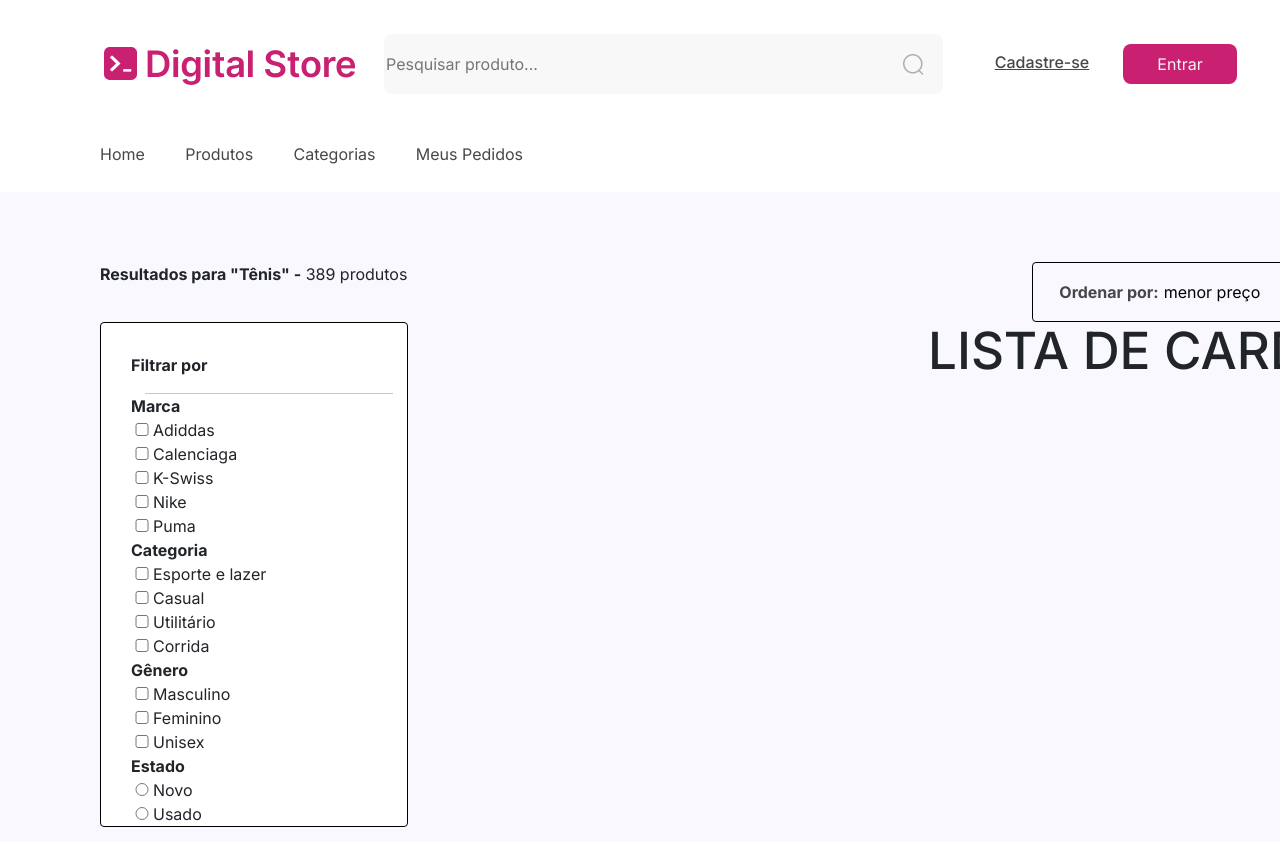
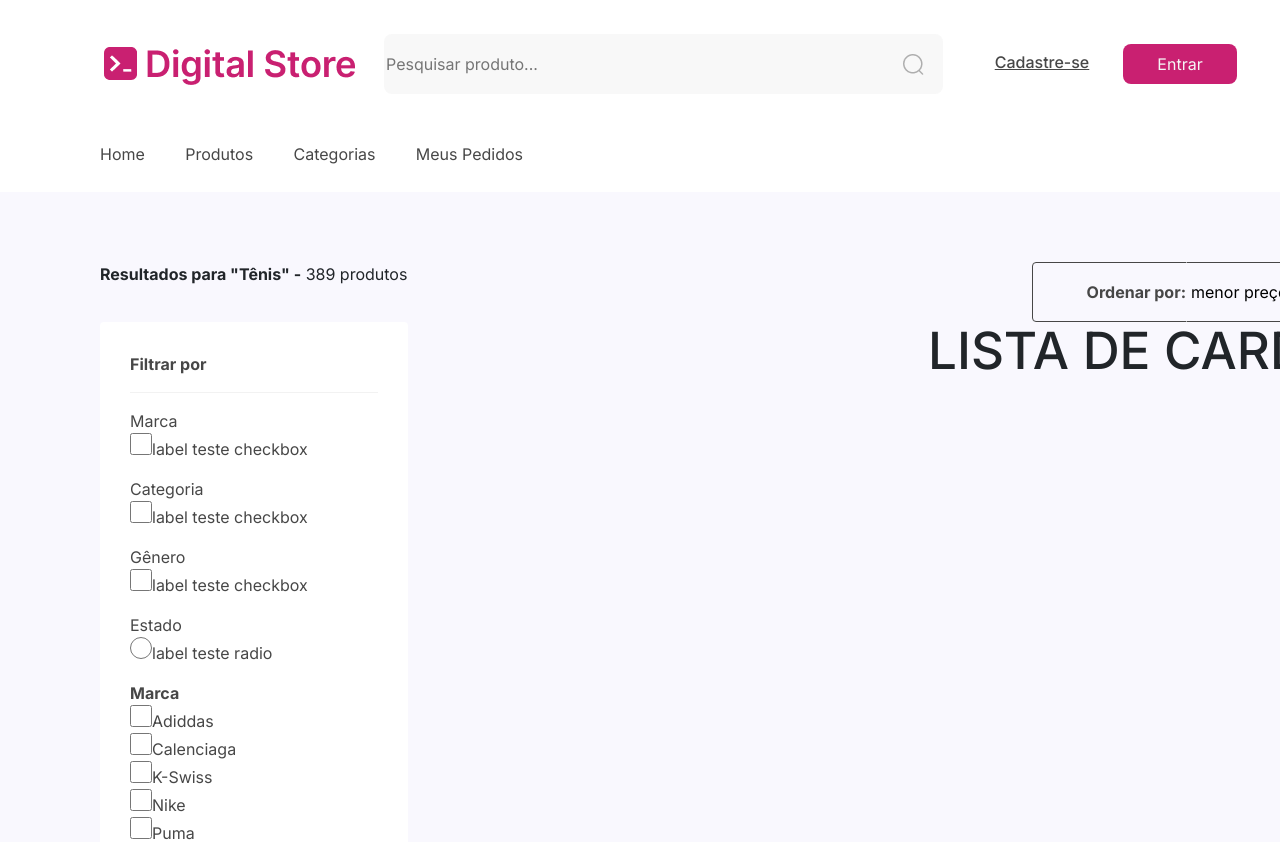
Before and after one commit to JohnyMax42/projeto-drip-store, a React (Vite) app: page /ProductListingPage in a window 1280 px wide. Shown: the top 842 px of the page. Built offline with nearby package versions, Linux system fonts and the light colour scheme.

Commit message:
filtros de grupo

```diff
--- /dev/null
+++ b/src/components/FilterGroup/FilterGroup.jsx
@@ -0,0 +1,48 @@
+import React from "react";
+import styled from "styled-components";
+import Cores from "../Cores";
+
+const Titulo = styled.div`
+    color: ${Cores.darkGray2};
+    font-size: bold 14px;
+`;
+
+function EscolhaInput({escolha}){
+
+    let Resultado
+
+    if(escolha=='checkbox'){
+        Resultado = ({})=>{
+            return(
+            <>
+            <input type="checkbox" id="cb1" />
+            <label htmlFor="cb1">label teste checkbox</label>
+            </>
+            )
+        }
+    } else if(escolha=='radio'){
+        Resultado = ({})=>{
+            return(
+            <>
+            <input type="radio" name="r1" id="r1" />
+            <label htmlFor="r1">label teste radio</label>
+            </>
+            )
+        }
+    }
+
+    return(
+        <>
+        <p>{<Resultado/>}</p>
+       </>
+    )
+}
+
+export default function FilterGroup({title, inputType, options=[]}){
+    return (
+        <>
+        <Titulo>{title}</Titulo>
+        <EscolhaInput escolha={inputType}/>
+    </>
+    )
+}
--- a/src/pages/ProductListing.css
+++ b/src/pages/ProductListing.css
@@ -12,53 +12,62 @@
     justify-content: space-between;
 }
 #botaoOrdem{
-    width: 308px;
+    width:308px;
     height: 60px;
     font-size: 16px;
     font-weight: 700;
     color: rgba(71, 71, 71, 1);
     background-color: rgba(249, 248, 254, 1);
-    border: 1px solid black;
+    border: 1px solid;
+    border-color: rgba(71, 71, 71, 1);
     border-radius: 4px;
     display: flex;
     align-items: center;
-    justify-content: center;
+    justify-content: space-between;
+}
+#labelSelecao{
+    width: 154px;
+    text-align: right;
 }
 #selecaoPrecos{
+    background-color: rgba(249, 248, 254, 1);
     border-color: rgba(249, 248, 254, 1);
-    background-color: rgba(249, 248, 254, 1);
+    border-block-color: rgba(71, 71, 71, 1);
+    border-top-right-radius: 4px;
+    border-bottom-right-radius: 4px;
     width: 154px;
+    height: 60px;
     font-weight: 400;
 }
 form{
     width: 308px;
     height: auto;
     background-color: rgba(255, 255, 255, 1);
-    border: 1px solid black;
+    border: 1px;
     border-radius: 4px;
+    color: #474747;
     display: flex;
     flex-direction: column;
     text-align: left;
     padding-left: 30px;
     padding-top: 30px;
 }
-hr{
-    border: 1px;
+#linhaFiltros{
     width: 248px;
-    margin: auto;
-}
-
-
-/* tentando por caixa de check na cor certa */
-input[type="checkbox"]:checked {
-    background-color: rgba(201, 32, 113, 1);
+    height: 1px;
+    color: #CCCCCC;
 }
 
 input{
     width: 22px;
-    height: auto;
-    background-color: white;
+    height: 22px;
+    /* visibility: hidden; */
+
 }
+/* input:checked {
+    background-color: rgba(201, 32, 113, 1);
+} */
+
 .filtro{
     font-weight: bold;
 }
--- a/src/pages/ProductListingPage.jsx
+++ b/src/pages/ProductListingPage.jsx
@@ -1,4 +1,5 @@
 import './ProductListing.css'
+import FilterGroup from '../components/FilterGroup/FilterGroup'
 
 export default function ProductListingPage(){
 
@@ -11,7 +12,7 @@ export default function ProductListingPage(){
 
 
                 <div id='botaoOrdem'>
-                    <label htmlFor="selecaoPrecos">Ordenar por:</label>
+                    <label htmlFor="selecaoPrecos"  id='labelSelecao'>Ordenar por:</label>
                     <select name="selecao" id="selecaoPrecos">
                         <option value="1"><span>menor preço</span></option>
                         <option value="2">maior preço</option>
@@ -26,8 +27,13 @@ export default function ProductListingPage(){
 
                 <div>
                     <p className='filtro'>Filtrar por</p>
-                    <hr />
+                    <hr id='linhaFiltros' />
                 </div>
+
+                <FilterGroup title='Marca' inputType='checkbox' options/>
+                <FilterGroup title='Categoria' inputType='checkbox' options='Esporte e Lazer'/>
+                <FilterGroup title='Gênero' inputType='checkbox' options='Masculino'/>
+                <FilterGroup title='Estado' inputType='radio' options='Novo'/>
 
                 <div className='caixasFiltro'>
                     <label htmlFor="" className='filtro'>Marca</label><br />
```
